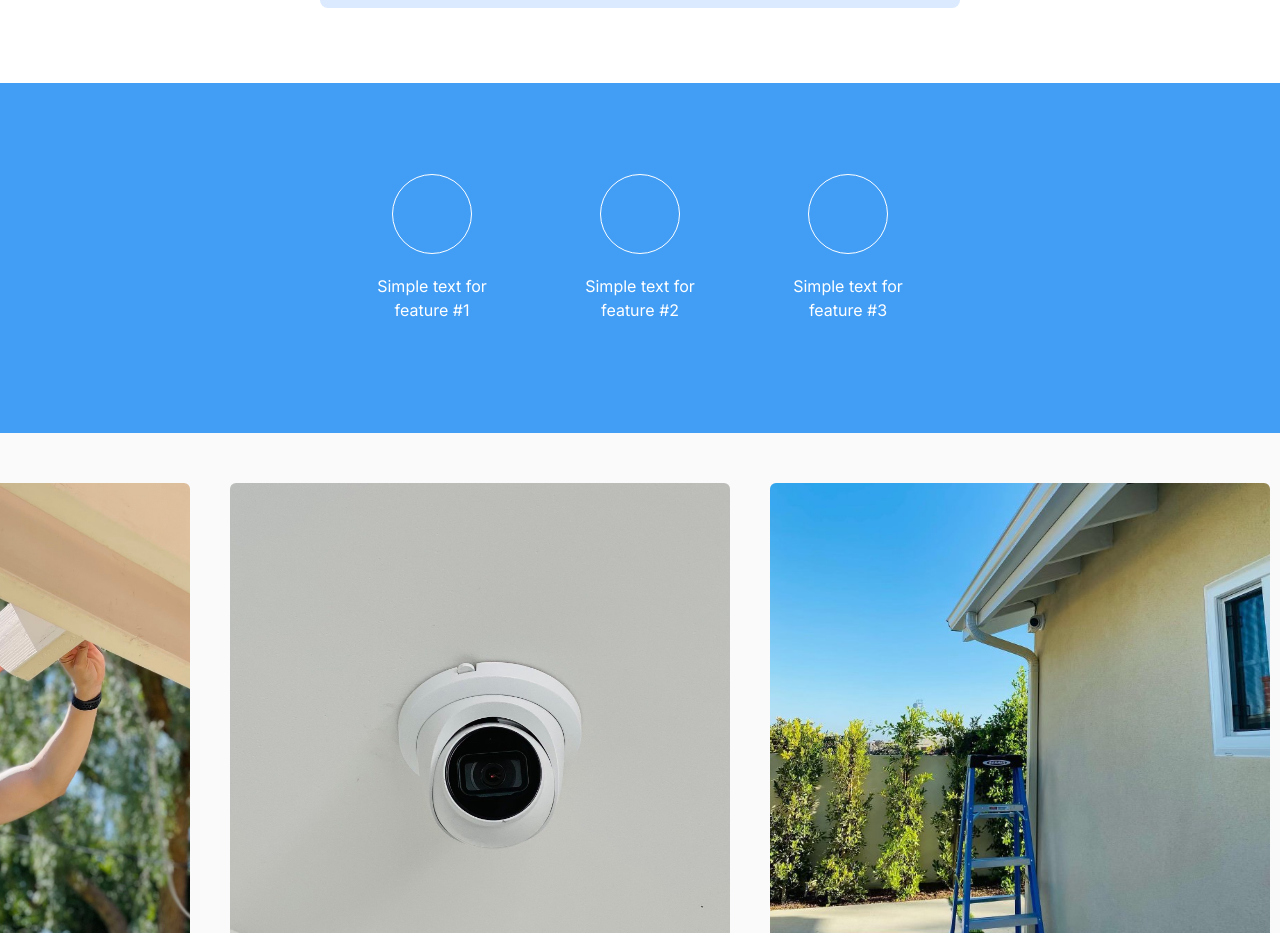
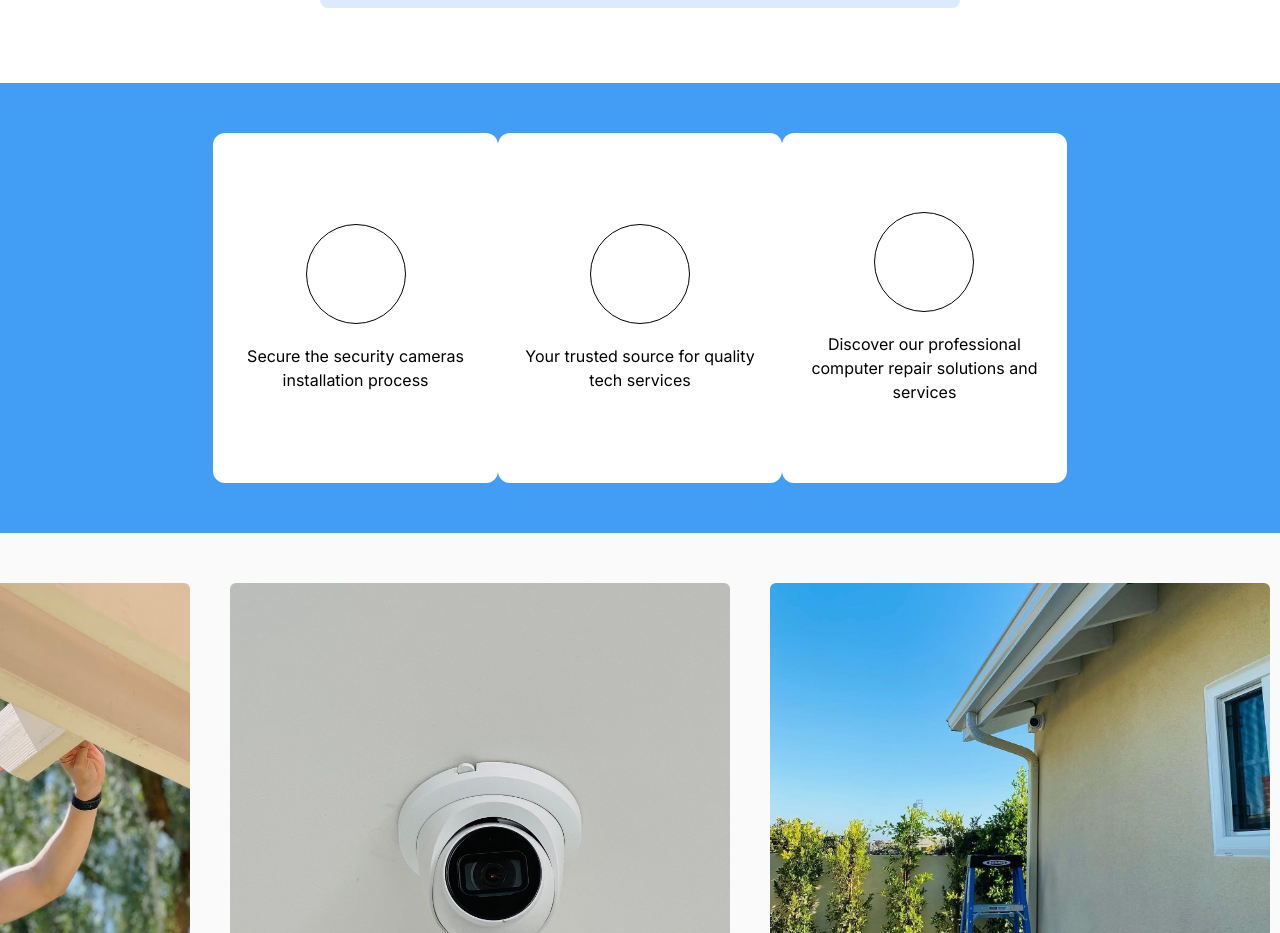
Before and after one commit to plode-v/ferworks, a Next.js app: page / in a window 1280 px wide. Shown: the part 1199-2132 px from the top of the page. Built offline with nearby package versions, Linux system fonts and the light colour scheme.

Commit message:
update feature section

```diff
--- a/src/components/FeatureComponent.tsx
+++ b/src/components/FeatureComponent.tsx
@@ -2,9 +2,9 @@ import React from 'react'
 
 const FeatureComponent = ({text}: {text: string}) => {
   return (
-    <div className='flex flex-col items-center w-[30%] p-5 text-center justify-center'>
-        <div className='border border-white rounded-full h-[80px] w-[80px]' />
-        <p className='py-5'>{text}</p>
+    <div className='flex flex-col w-[300px] h-[350px] items-center justify-center bg-white hover:scale-[102%] duration-150 rounded-xl'>
+        <div className='border border-black rounded-full h-[100px] w-[100px] mb-5' />
+        <p className='mx-5 text-center text-black'>{text}</p>
     </div>
   )
 }
--- a/src/components/Features.tsx
+++ b/src/components/Features.tsx
@@ -3,11 +3,11 @@ import FeatureComponent from './FeatureComponent'
 
 const Features = () => {
   return (
-    <div className='flex w-full h-[350px] justify-center bg-[#429ef5] text-white'>
-        <div className='w-1/2 3xl:w-1/3 h-full justify-evenly items-center flex duration-300'>
-            <FeatureComponent text="Simple text for feature #1" />
-            <FeatureComponent text="Simple text for feature #2" />
-            <FeatureComponent text="Simple text for feature #3" />
+    <div className='flex w-full h-[450px] justify-center bg-[#429ef5] text-white'>
+        <div className='w-2/3 3xl:w-1/3 h-full justify-evenly items-center flex duration-300'>
+            <FeatureComponent text="Secure the security cameras installation process" />
+            <FeatureComponent text="Your trusted source for quality tech services" />
+            <FeatureComponent text="Discover our professional computer repair solutions and services" />
         </div>
     </div>
   )
```
